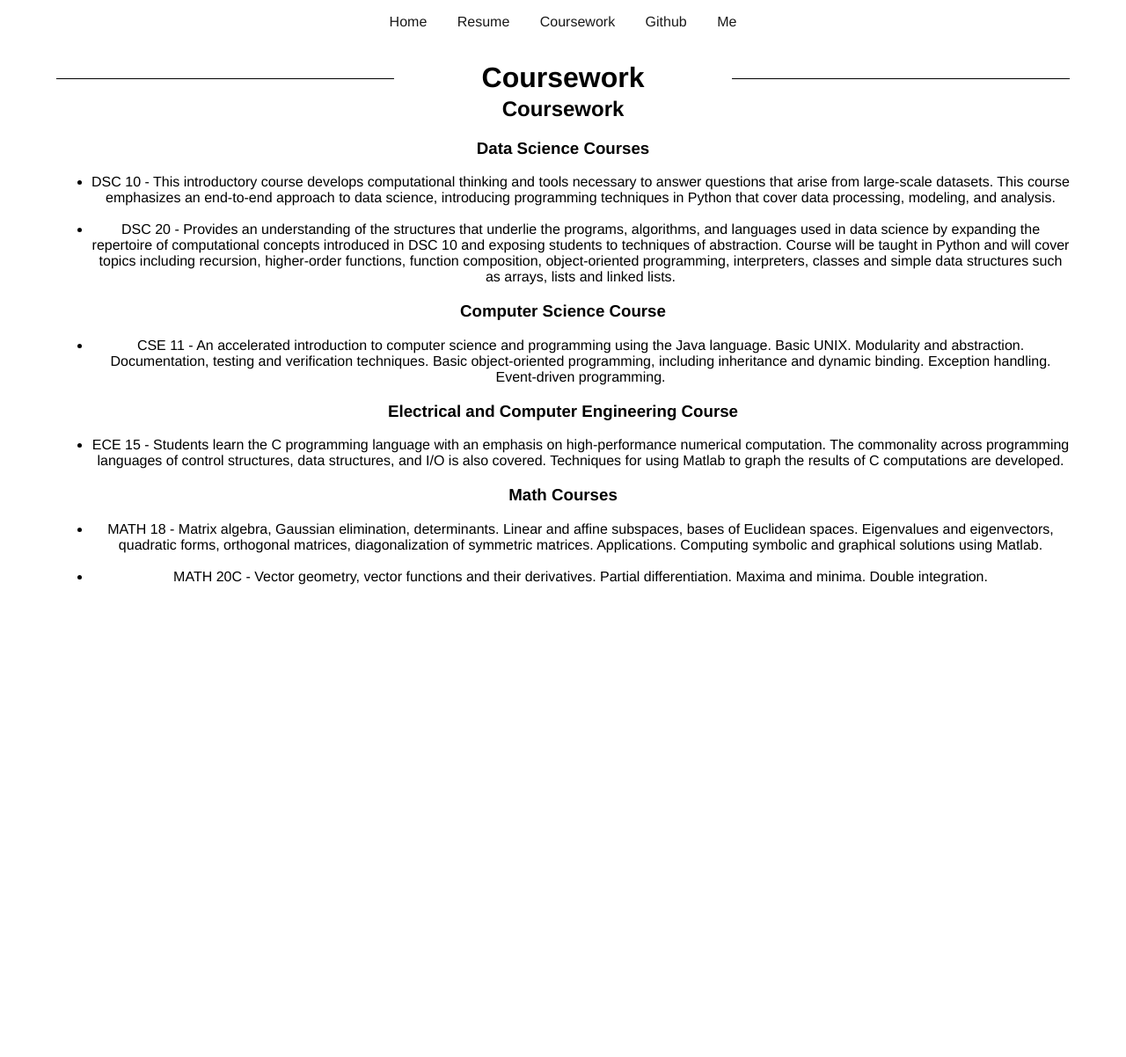
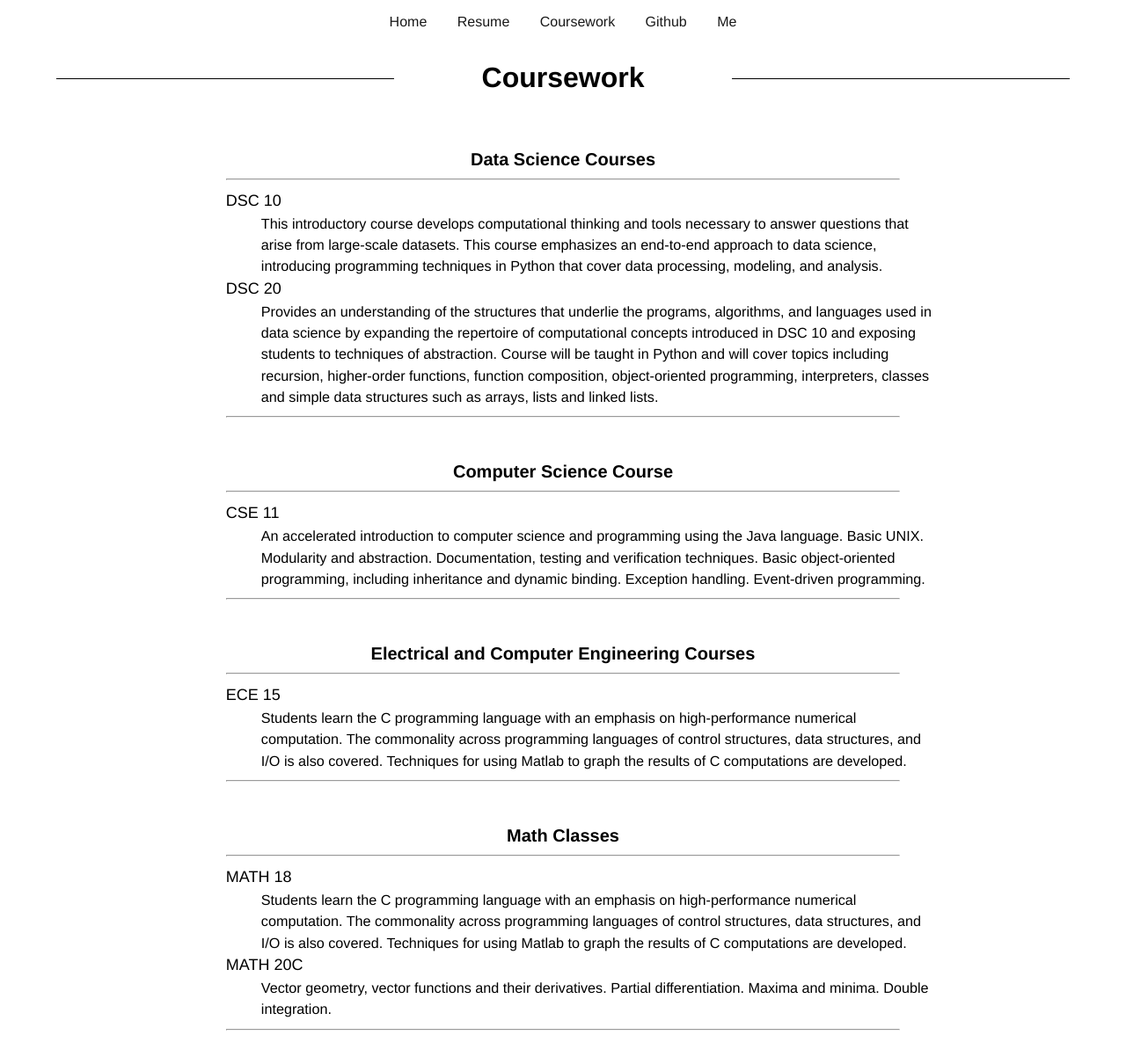
Before and after one commit to declansullivan/static-html-site, a Jekyll site: the page built from coursework/index.html, in a window 1280 px wide. Shown: the whole page at 88% size. Built offline with Jekyll 4.4.1, drawn with Linux system fonts in a browser that asks for light colours; before the commit the page ends 900 px from its top, so only the background shows below that.

Commit message:
Update index.html

```diff
--- a/coursework/index.html
+++ b/coursework/index.html
@@ -3,34 +3,113 @@ layout: default
 title: Coursework
 ---
 
+<!DOCTYPE html>
+<html>
+
 <head>
   <link rel="stylesheet" type="text/css" href="/css/main.css">
+  <meta name="viewport" content="width=device-width, initial-scale=1">
 </head>
 
 <body>
 
-  <div class="coursework">
-    <h2>{{ page.title }}</h2>
-    <h3>Data Science Courses</h3>
+  <div class="category">
+  Data Science Courses
+  <hr>
+  <div class="list">
     <ul>
-        <li>DSC 10 - This introductory course develops computational thinking and tools necessary to answer questions that arise from large-scale datasets. This course emphasizes an end-to-end approach to data science, introducing programming techniques in Python that cover data processing, modeling, and analysis.</li>
-        <br>
-        <li>DSC 20 - Provides an understanding of the structures that underlie the programs, algorithms, and languages used in data science by expanding the repertoire of computational concepts introduced in DSC 10 and exposing students to techniques of abstraction. Course will be taught in Python and will cover topics including recursion, higher-order functions, function composition, object-oriented programming, interpreters, classes and simple data structures such as arrays, lists and linked lists.</li>
+
+      <li>DSC 10</li>
+      <span class="hide"><ul>
+        <li>
+          This introductory course develops computational thinking and tools necessary to answer questions that
+          arise from large-scale datasets. This course emphasizes an end-to-end approach to data science, introducing
+          programming techniques in Python that cover data processing, modeling, and analysis.
+        </li>
+      </ul></span>
+
+      <li>DSC 20</li>
+      <span class="hide"><ul>
+        <li>
+          Provides an understanding of the structures that underlie the programs, algorithms, and languages used in
+          data science by expanding the repertoire of computational concepts introduced in DSC 10 and exposing students
+          to techniques of abstraction. Course will be taught in Python and will cover topics including recursion,
+          higher-order functions, function composition, object-oriented programming, interpreters, classes and simple
+          data structures such as arrays, lists and linked lists.
+        </li>
+      </ul></span>
+
     </ul>
-    <h3>Computer Science Course</h3>
+  </div>
+  <hr>
+</div>
+
+<div class="category">
+  Computer Science Course
+  <hr>
+  <div class="list">
     <ul>
-        <li>CSE 11 - An accelerated introduction to computer science and programming using the Java language. Basic UNIX. Modularity and abstraction. Documentation, testing and verification techniques. Basic object-oriented programming, including inheritance and dynamic binding. Exception handling. Event-driven programming. </li>
+
+      <li>CSE 11</li>
+      <span class="hide"><ul>
+        <li>
+          An accelerated introduction to computer science and programming using the Java language. Basic UNIX.
+          Modularity and abstraction. Documentation, testing and verification techniques. Basic object-oriented
+          programming, including inheritance and dynamic binding. Exception handling. Event-driven programming.
+        </li>
+      </ul></span>
+
     </ul>
-    <h3>Electrical and Computer Engineering Course</h3>
+  </div>
+  <hr>
+</div>
+
+<div class="category">
+  Electrical and Computer Engineering Courses
+  <hr>
+  <div class="list">
     <ul>
-        <li>ECE 15 - Students learn the C programming language with an emphasis on high-performance numerical computation. The commonality across programming languages of control structures, data structures, and I/O is also covered. Techniques for using Matlab to graph the results of C computations are developed. </li>
+
+      <li>ECE 15</li>
+      <span class="hide"><ul>
+        <li>
+          Students learn the C programming language with an emphasis on high-performance numerical computation. The
+          commonality across programming languages of control structures, data structures, and I/O is also covered.
+          Techniques for using Matlab to graph the results of C computations are developed.
+        </li>
+      </ul></span>
+
     </ul>
-    <h3>Math Courses</h3>
+  </div>
+  <hr>
+</div>
+
+<div class="category">
+  Math Classes
+  <hr>
+  <div class="list">
     <ul>
-        <li>MATH 18 - Matrix algebra, Gaussian elimination, determinants. Linear and affine subspaces, bases of Euclidean spaces. Eigenvalues and eigenvectors, quadratic forms, orthogonal matrices, diagonalization of symmetric matrices. Applications. Computing symbolic and graphical solutions using Matlab.</li>
-        <br>
-        <li>MATH 20C - Vector geometry, vector functions and their derivatives. Partial differentiation. Maxima and minima. Double integration.</li>
+
+      <li>MATH 18</li>
+      <span class="hide"><ul>
+        <li>
+          Students learn the C programming language with an emphasis on high-performance numerical computation. The
+          commonality across programming languages of control structures, data structures, and I/O is also covered.
+          Techniques for using Matlab to graph the results of C computations are developed.
+        </li>
+      </ul></span>
+
+      <li>MATH 20C</li>
+      <span class="hide"><ul>
+        <li>
+          Vector geometry, vector functions and their derivatives. Partial differentiation. Maxima and minima. Double
+          integration.
+        </li>
+      </ul></span>
+
     </ul>
+  </div>
+  <hr>
 </div>
 
 </body>
```
Lines whose indentation alone changed are shown as unchanged.
